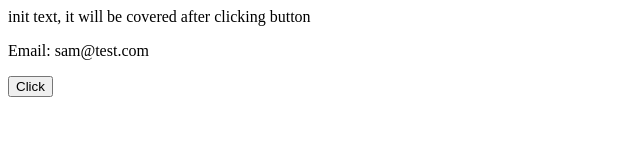
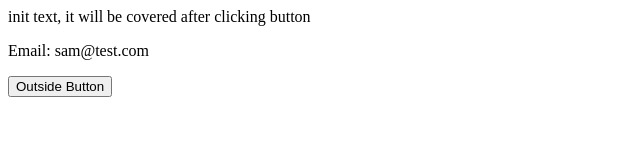
Before and after one commit to shrimp509/simple-vue-hello-world, a plain HTML site: page index.html in a window 1280 px wide. Shown: the whole page, without its empty margins (0-640 px from the left). Drawn offline with nearby package versions, Linux system fonts and the light colour scheme.

Commit message:
Update readme: Add access message through vue variable - onclick event

```diff
--- a/index.html
+++ b/index.html
@@ -10,8 +10,8 @@
   <div id="app">
     {{ message }}
     <p>Email: {{ email }}</p>
-    <button v-on:click="getRemoteMessage">Click</button>
   </div>
+  <button onclick="clickButton()">Outside Button</button>
 
   <script src="https://cdn.jsdelivr.net/npm/vue/dist/vue.js"></script>
   <script>
@@ -20,16 +20,15 @@
       data: {
         message: 'init text, it will be covered after clicking button',
         email: 'sam@test.com'
-      },
-      methods: {
-        getRemoteMessage() {
-          Promise.resolve("Hey, don't click me!")
-            .then((res) => {
-              this.message = res;
-            });
-        },
-      },
+      }
     });
+
+    function clickButton() {
+      Promise.resolve("Hey, don't click me! - from outside button")
+        .then((res) => {
+          vue.message = res;
+        });
+    }
   </script>
 </body>
 
```
Also changed, not shown: 1 other file.
